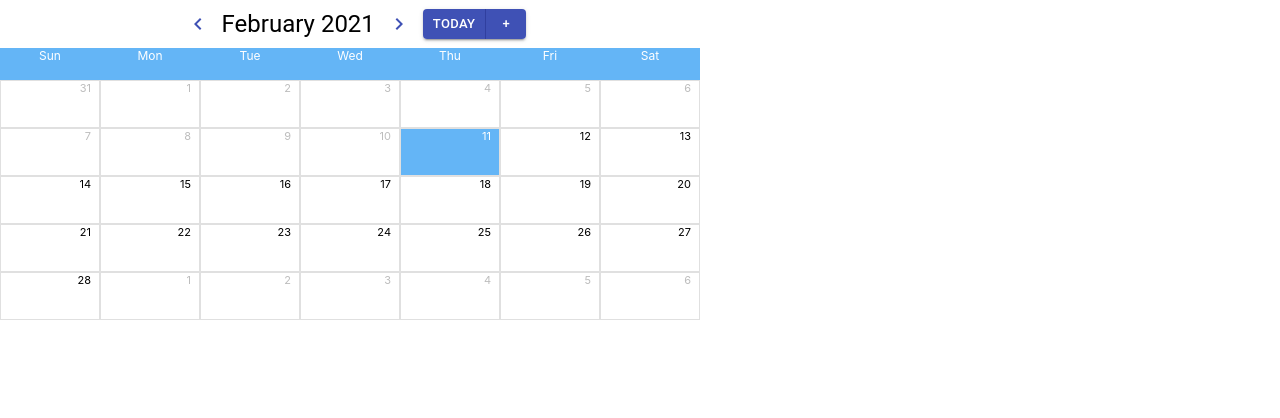
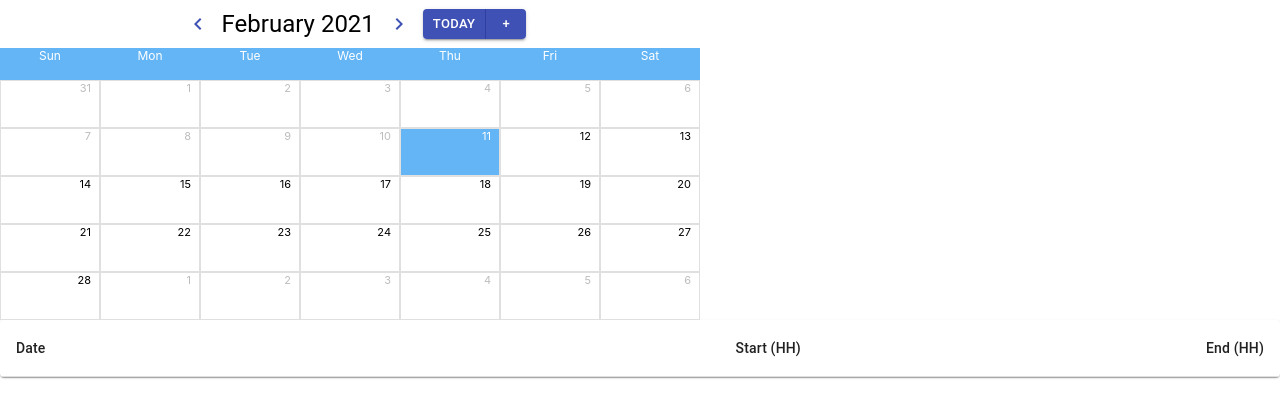
Before and after one commit to quddd/availability-calendar, a React (Create React App) app: page / in a window 1280 px wide. Shown: the top 418 px of the page. Built offline with nearby package versions, Linux system fonts and the light colour scheme.

Commit message:
Update Calendar.js

```diff
--- a/src/components/Calendar.js
+++ b/src/components/Calendar.js
@@ -8,6 +8,12 @@ import {
   makeStyles,
   Paper,
   Typography,
+  Table,
+  TableBody,
+  TableCell,
+  TableContainer,
+  TableHead,
+  TableRow,
 } from "@material-ui/core";
 import {
   addMonths,
@@ -141,16 +147,30 @@ function Calendar() {
             ))}
           </Grid>
         ))}
-        <div>
-          {availability.map((data, key) => (
-            <div>
-              <ul>{format(data.date, "dd MMMM, yyyy")}</ul>
-              <li>{data.start}</li>
-              <li>{data.end}</li>
-            </div>
-          ))}
-        </div>
       </div>
+      <TableContainer component={Paper}>
+        <Table className={classes.table} aria-label='simple table'>
+          <TableHead>
+            <TableRow>
+              <TableCell>Date </TableCell>
+              <TableCell align='right'>Start&nbsp;(HH)</TableCell>
+              <TableCell align='right'>End&nbsp;(HH)</TableCell>
+            </TableRow>
+          </TableHead>
+          <TableBody>
+            {availability.map((data, key) => (
+              <TableRow key={key}>
+                <TableCell component='th' scope='row'>
+                  {data.date}
+                </TableCell>
+                <TableCell align='right'>{data.start}</TableCell>
+                <TableCell align='right'>{data.end}</TableCell>
+              </TableRow>
+            ))}
+          </TableBody>
+        </Table>
+      </TableContainer>
+
       <Popup openPopup={openPopup} setOpenPopup={setOpenPopup}>
         <TimeForm
           selectedDate={currentDate}
```
